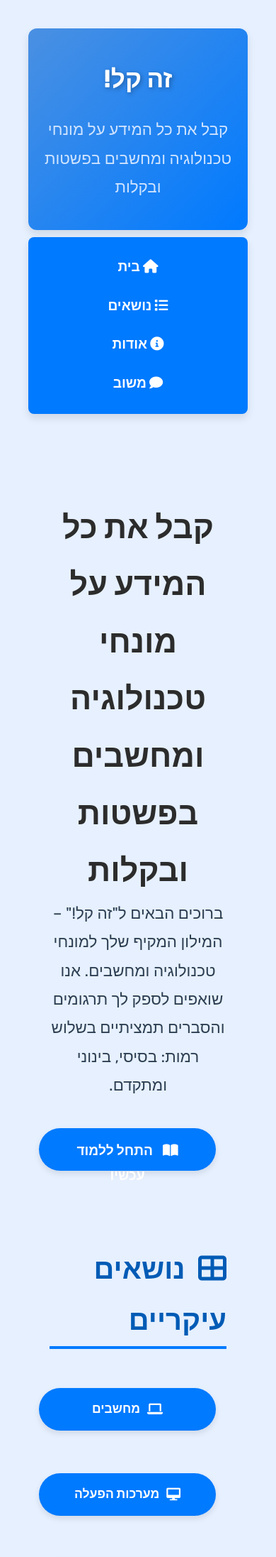
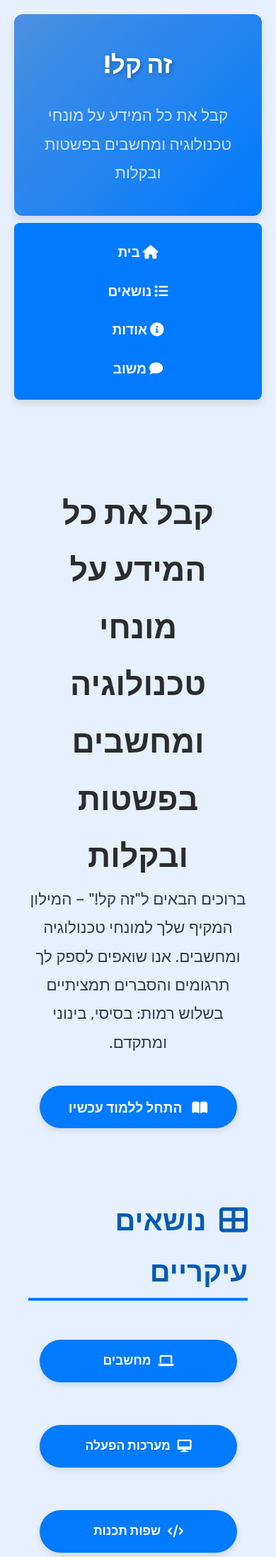
Before and after one commit to NHLOCAL/ZeKal, a Jekyll site: the page built from docs/index.md, in a window 390 px wide. Shown: the top 2193 px of the page at 71% size. Built offline with Jekyll 4.4.1, drawn with Linux system fonts in a browser that asks for light colours.

Commit message:
שיפור רספונסיביות

```diff
--- a/docs/assets/css/style.css
+++ b/docs/assets/css/style.css
@@ -145,8 +145,7 @@
 .button.large-button {
     font-size: 1.3em;
     padding: 20px 40px;
-    min-width: 250px;
-    max-width: 300px;
+    min-width: 270px;
 }
 
 /* עיצוב לאייקונים ליד הכותרות */
@@ -314,6 +313,15 @@
 
 /* מסכים קטנים */
 @media (max-width: 768px) {
+
+	body {
+    padding: 20px;
+	}
+
+    .container {
+        padding: 0 20px;
+    }
+
     nav ul {
         flex-direction: column;
         text-align: center;
@@ -328,7 +336,7 @@
     }
 
     .button {
-        width: 100%;
+        width: 90%;
         text-align: center;
         min-width: unset;
     }
@@ -367,7 +375,7 @@
     .button.large-button {
         font-size: 1.1em;
         padding: 15px 25px;
-        min-width: 100%;
+        min-width: 90%;
     }
 
     table, th, td {
```
